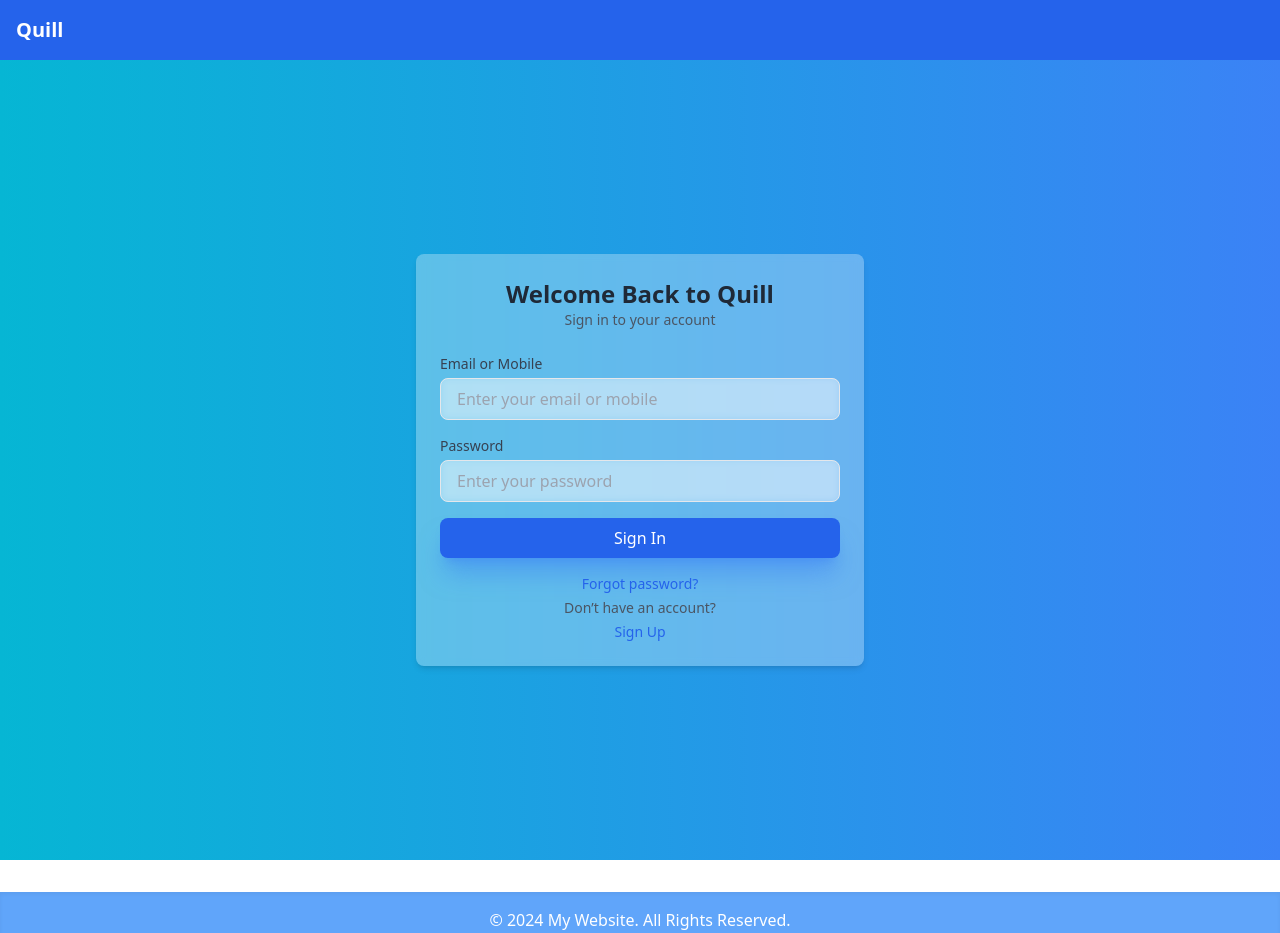
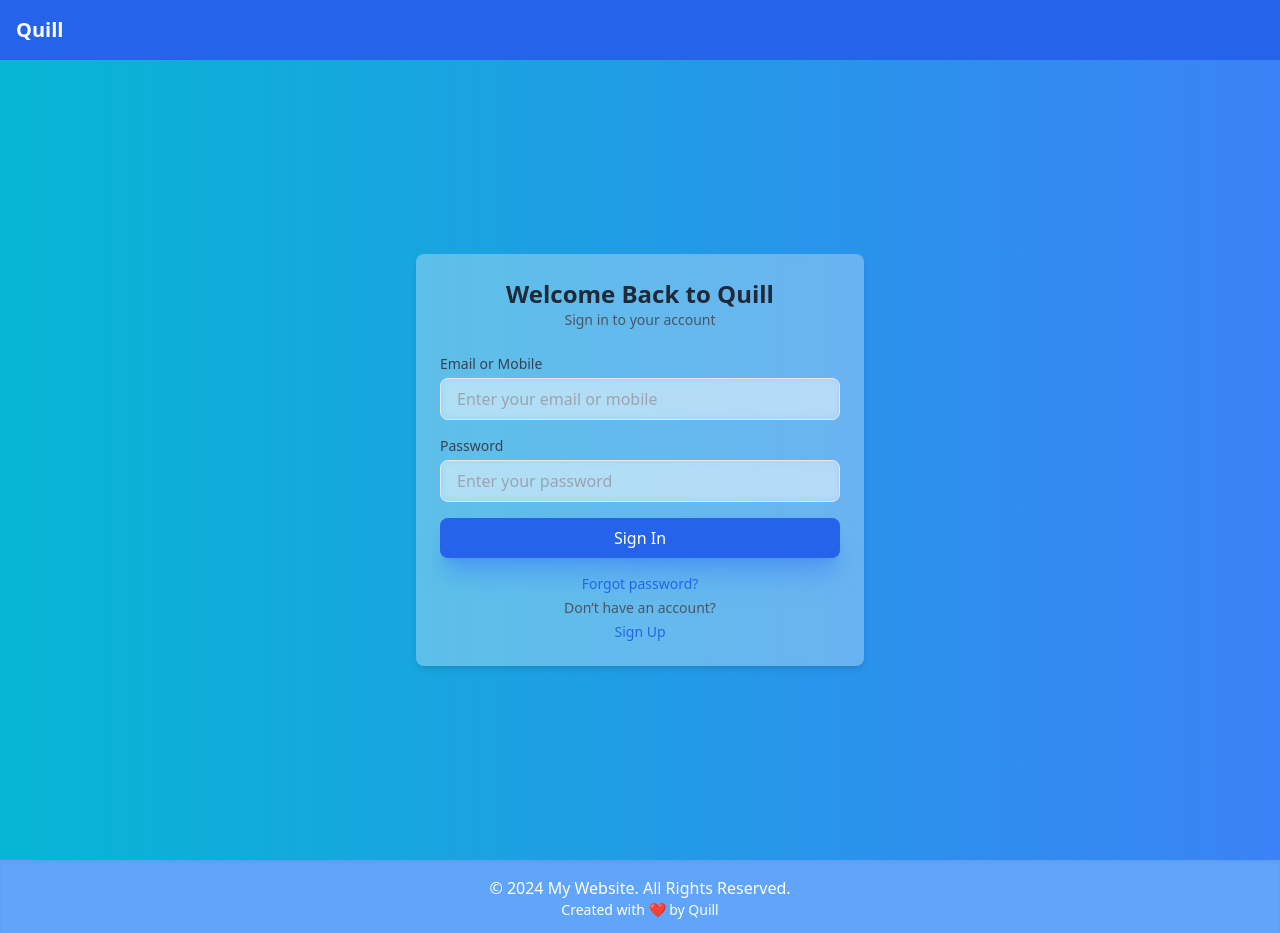
Before and after one commit to sreesansree/Quill-frontend, a React (Vite) app: page /login in a window 1280 px wide. Shown: the top 933 px of the page. Built offline with nearby package versions, Linux system fonts and the light colour scheme.

Commit message:
ui updated

```diff
--- a/src/components/Footer.jsx
+++ b/src/components/Footer.jsx
@@ -2,7 +2,7 @@
 
 const Footer = () => {
   return (
-    <footer className="shadow-inner bg-blue-400 text-white py-4 mt-8">
+    <footer className="shadow-inner bg-blue-400 text-white py-4 ">
       <div className="max-w-7xl mx-auto text-center">
         <p>
           &copy; {new Date().getFullYear()} My Website. All Rights Reserved.
```
